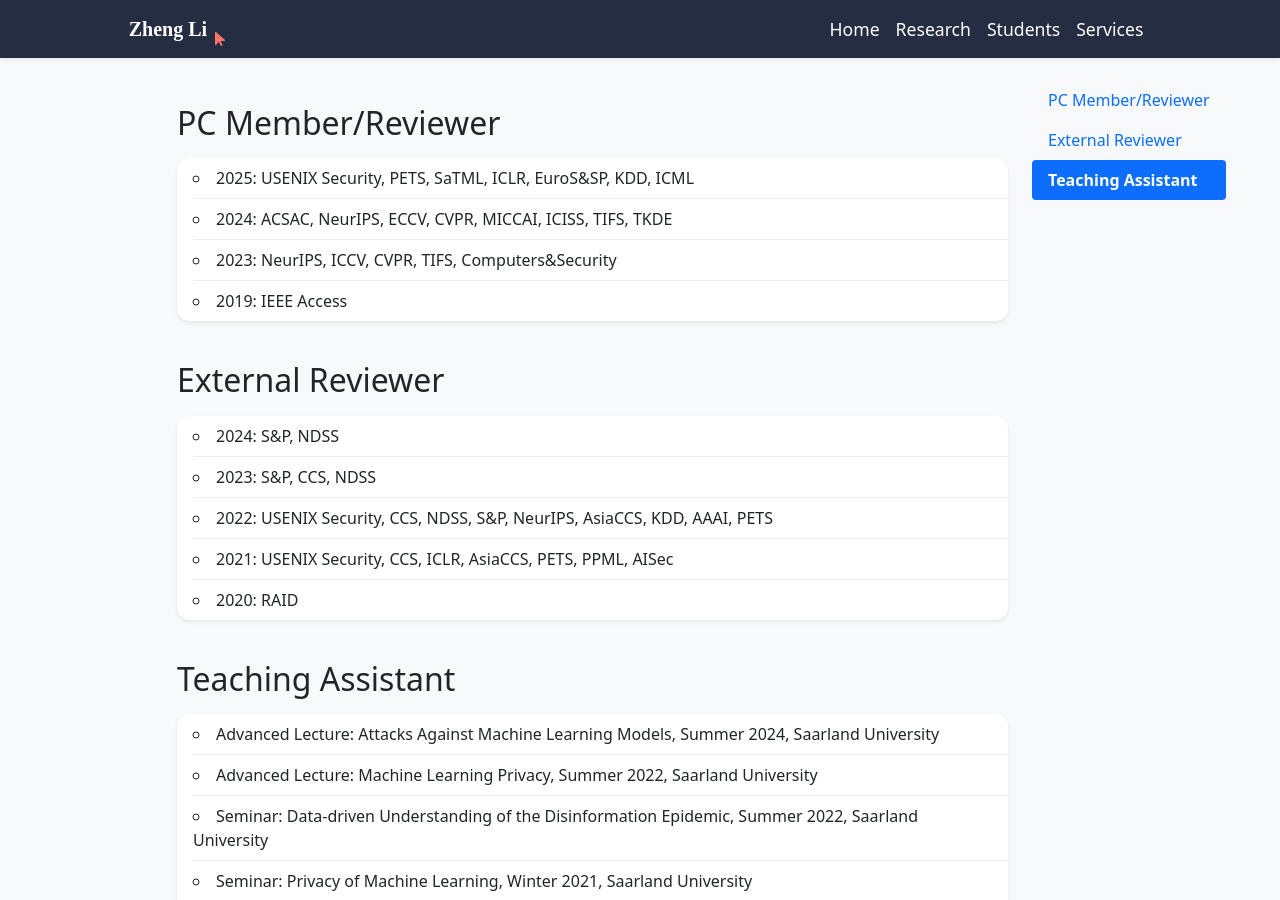
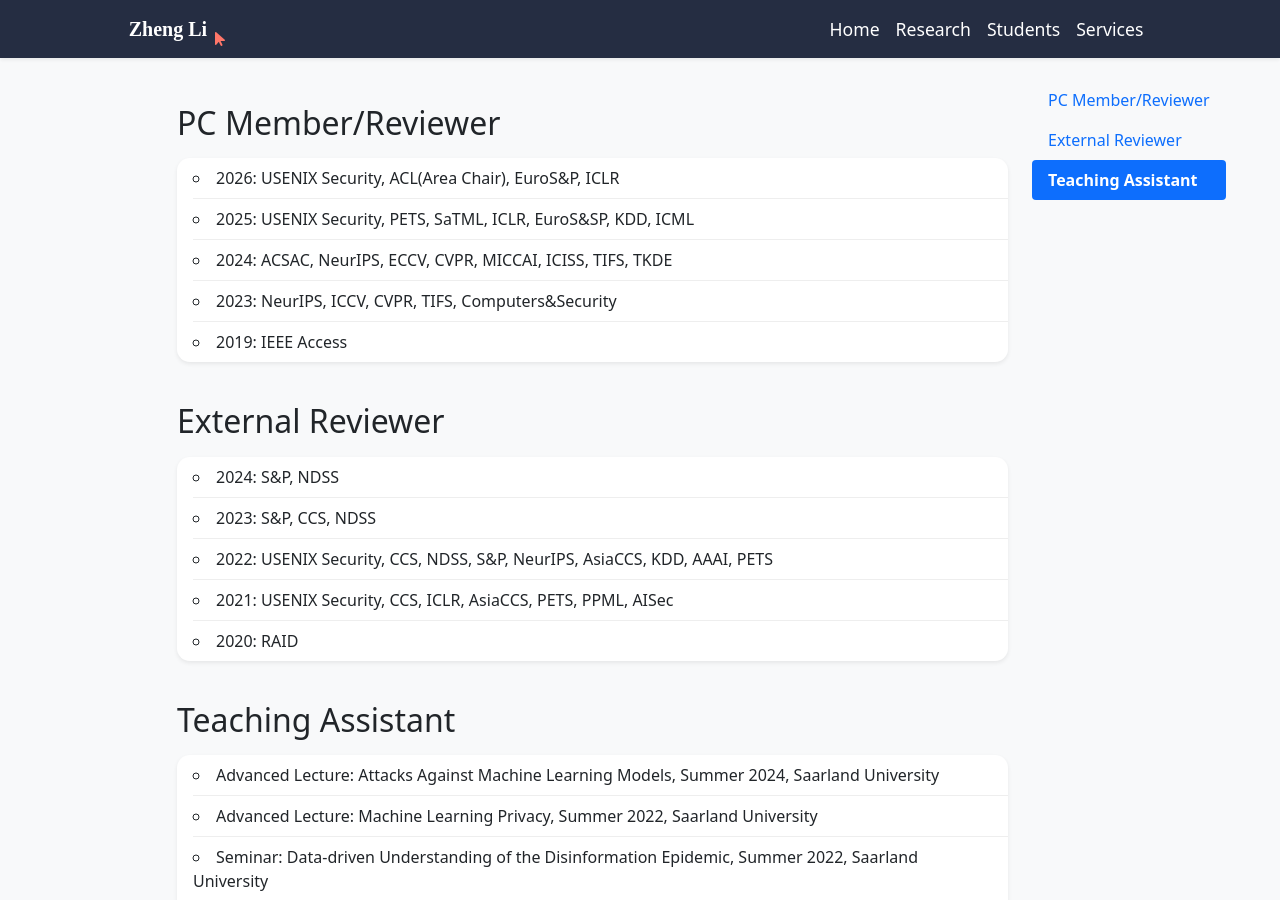
Before and after one commit to zhenglisec/zhenglisec.github.io, a Jekyll site: the page built from services.html, in a window 1280 px wide and 900 px high. Built offline with Jekyll 4.4.1, drawn with Linux system fonts in a browser that asks for light colours; nearby versions of some CDN libraries; some web fonts are replaced; a style sheet for code colours, icons or effects is not loaded.

Commit message:
Update services.html

```diff
--- a/services.html
+++ b/services.html
@@ -80,6 +80,7 @@ container_class: container-xl
                 <h2 class="pt-4" id="section-pc-member">PC Member/Reviewer</h2>
                 <div class="my-3 p-0 bg-white shadow-sm rounded-xl">
                     <ul class="content-list">
+                        <li class="content-item">2026: USENIX Security, ACL(Area Chair), EuroS&P, ICLR</li>
                         <li class="content-item">2025: USENIX Security, PETS, SaTML, ICLR, EuroS&SP, KDD, ICML</li>
                         <li class="content-item">2024: ACSAC, NeurIPS, ECCV, CVPR, MICCAI, ICISS, TIFS, TKDE</li>
                         <li class="content-item">2023: NeurIPS, ICCV, CVPR, TIFS, Computers&Security</li>
```
